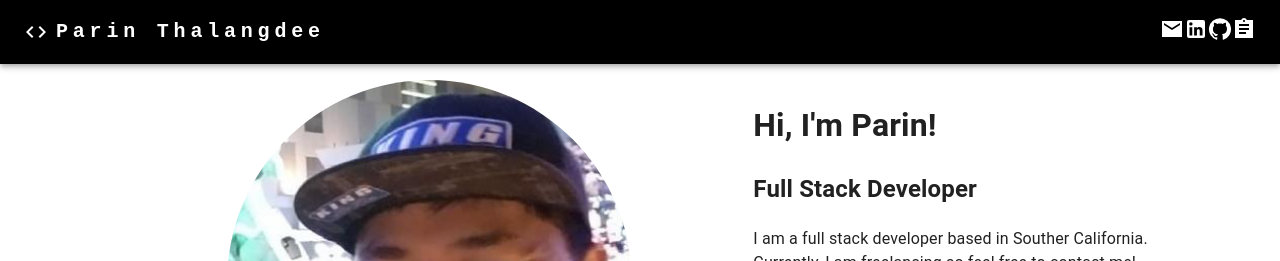
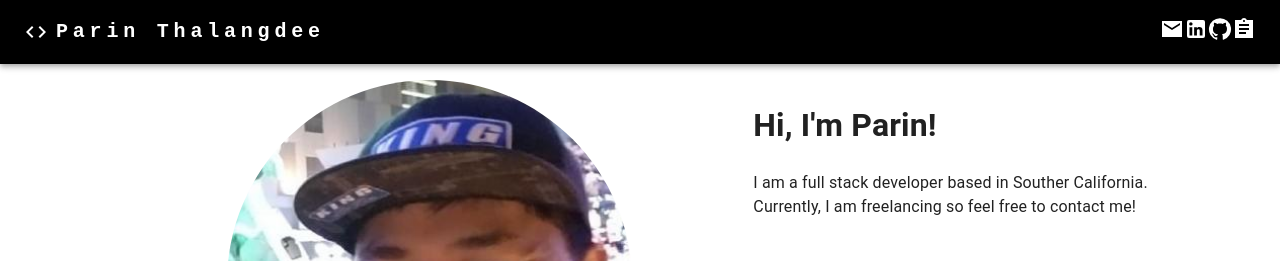
Before and after one commit to ParinThalangdee/portfolio, a React (Create React App) app: page / in a window 1280 px wide. Shown: the top 261 px of the page. Built offline with nearby package versions, Linux system fonts and the light colour scheme.

Commit message:
Revision to About

```diff
--- a/src/Components/About/about.js
+++ b/src/Components/About/about.js
@@ -16,7 +16,6 @@ const about = () => {
 
         <Grid item xs={12} md={4}>
           <h1>Hi, I'm Parin!</h1>
-          <h2>Full Stack Developer</h2>
           <p>I am a full stack developer based in Souther California. Currently, I am freelancing so feel free to contact me!</p>
         </Grid>
 
```
